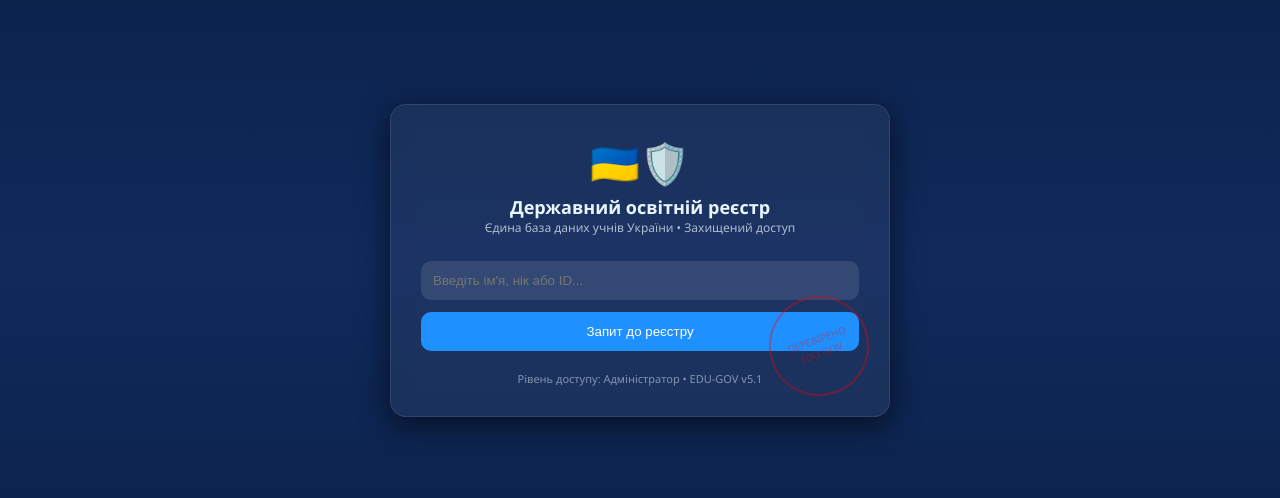
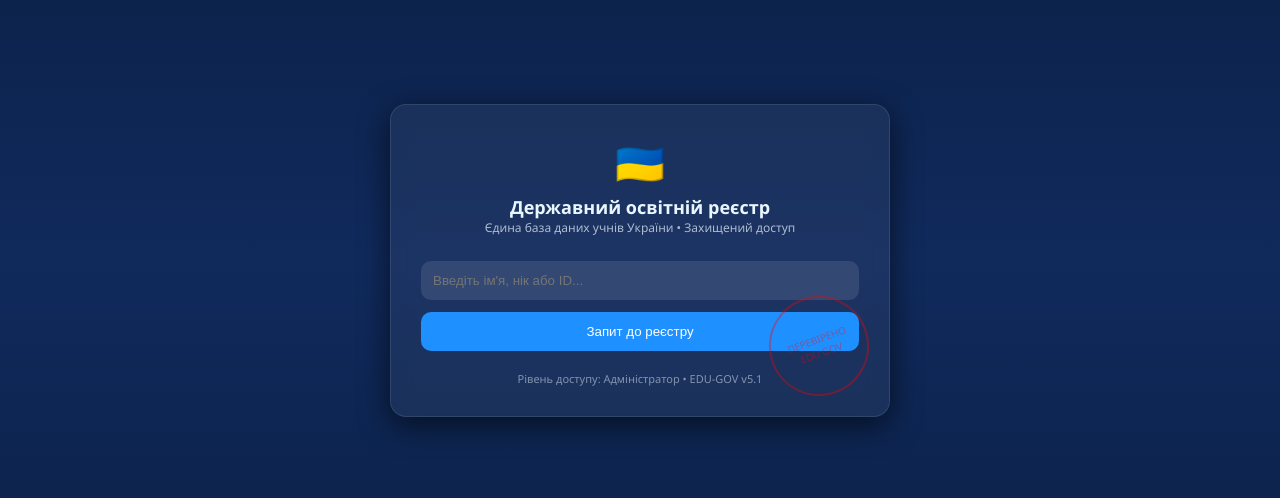
Before and after one commit to Vadim2verejkin/schoolrejistrua, a plain HTML site: page index.html in a window 1280 px wide. Shown: the part 140-638 px from the top of the page. Drawn offline with Linux system fonts and the light colour scheme.

Commit message:
Update index.html

```diff
--- a/index.html
+++ b/index.html
@@ -120,7 +120,7 @@
 <body>
 
 <div class="container">
-  <div class="coat">🇺🇦🛡️</div>
+  <div class="coat">🇺🇦</div>
   <div class="header">Державний освітній реєстр</div>
   <div class="sub">Єдина база даних учнів України • Захищений доступ</div>
 
```
